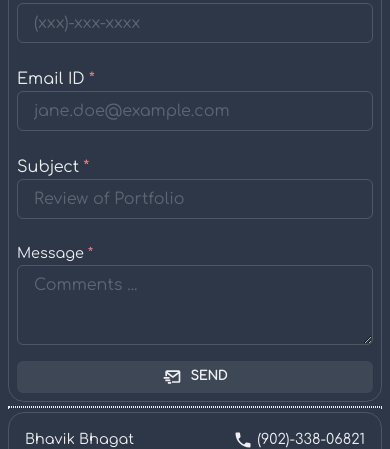
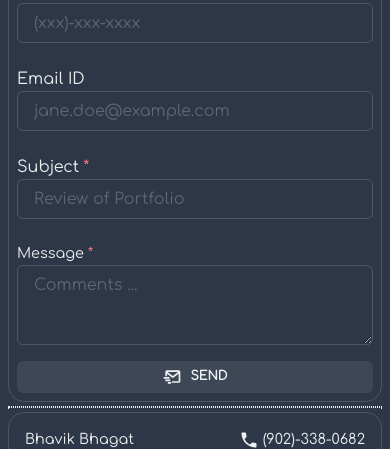
Before and after one commit to bhavik-knight/portfolio-chakra, a React (Vite) app in the folder react/frontend/: page / in a window 390 px wide. Both pictures are taken after a click on the button 275 px from the left and 70 px from the top of the page. Shown: the part 395-844 px from the top of the page. Built offline with nearby package versions, Linux system fonts and the light colour scheme; no server answers.

Commit message:
changed email required -> optional; phone number error corrected - removed extra 1 at the end

```diff
--- a/react/frontend/src/components/Contact.jsx
+++ b/react/frontend/src/components/Contact.jsx
@@ -108,7 +108,7 @@ function Contact() {
                                 </Text>
                                 <Flex alignItems="center" gap={1}>
                                     {ResponsiveIcons["phone"]["icon"]}
-                                    <Text fontSize={["0.9em", "0.95em", "1em"]}>(902)-338-06821</Text>
+                                    <Text fontSize={["0.9em", "0.95em", "1em"]}>(902)-338-0682</Text>
                                 </Flex>
                             </Flex>
 
--- a/react/frontend/src/components/ContactForm.jsx
+++ b/react/frontend/src/components/ContactForm.jsx
@@ -45,7 +45,7 @@ const formValidationSchema = yup.object({
         .string(),
     email: yup
         .string()
-        .required("Email is required to send the email!")
+        // .required("Email is required to send the email!")
         .matches(emailRegEx, "Invalid email! Please check your email."),
     subject: yup
         .string()
@@ -141,7 +141,7 @@ function ContactForm() {
                             label="Email ID"
                             id="email"
                             name="email"
-                            required={true}
+                            required={false}
                             placeholder="jane.doe@example.com"
                         />
 
```
